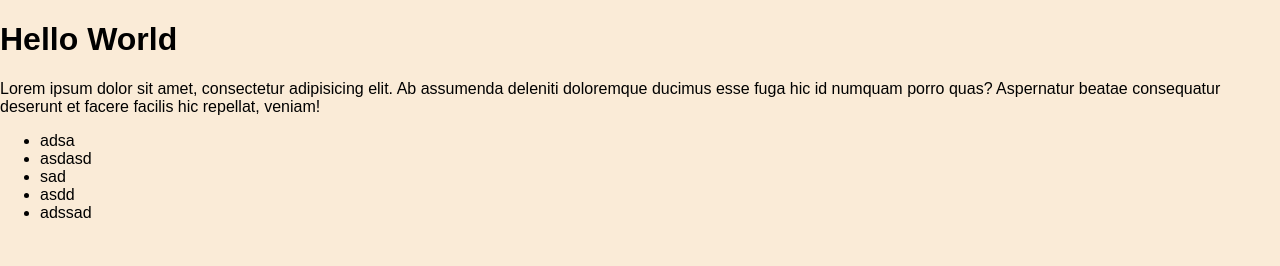
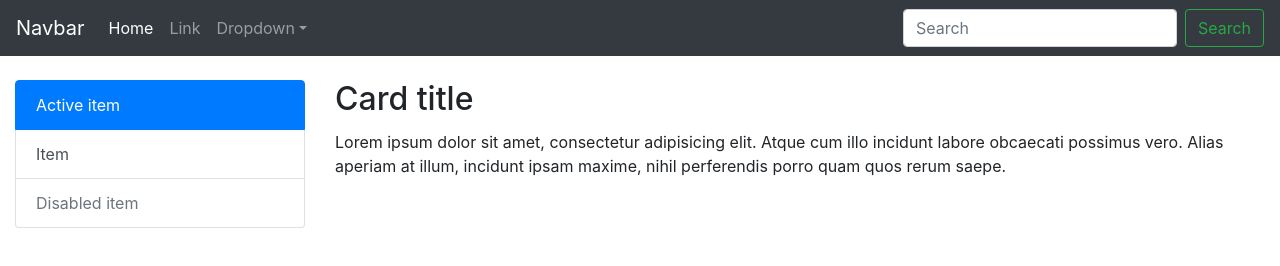
Before and after one commit to m-r-kushal/m-r-kushal.github.io, a plain HTML site: page index.html in a window 1280 px wide. Drawn offline with nearby package versions, Linux system fonts and the light colour scheme.

Commit message:
style added

```diff
--- a/index.html
+++ b/index.html
@@ -1,40 +1,82 @@
-<!DOCTYPE html>
-<html lang="en">
+<!doctype html>
+<html lang="en" xmlns="http://www.w3.org/1999/html">
 <head>
-    <meta charset="UTF-8">
     <title>Title</title>
-    <style>
-        body{
-            margin: 0;
-            padding: 0;
-            font-family: Arial, Helvetica, sans-serif;
+    <!-- Required meta tags -->
+    <meta charset="utf-8">
+    <meta content="width=device-width, initial-scale=1, shrink-to-fit=no" name="viewport">
 
-            background-color: antiquewhite;
-        }
+    <!-- Bootstrap CSS -->
+    <link crossorigin="anonymous" href="https://stackpath.bootstrapcdn.com/bootstrap/4.3.1/css/bootstrap.min.css"
+          integrity="sha384-ggOyR0iXCbMQv3Xipma34MD+dH/1fQ784/j6cY/iJTQUOhcWr7x9JvoRxT2MZw1T" rel="stylesheet">
+</head>
+<body>
+<nav class="navbar  navbar-expand-sm navbar-dark bg-dark">
+    <a class="navbar-brand" href="#">Navbar</a>
+    <button aria-controls="collapsibleNavId" aria-expanded="false" aria-label="Toggle navigation" class="navbar-toggler d-lg-none"
+            data-target="#collapsibleNavId"
+            data-toggle="collapse" type="button">
+        <span class="navbar-toggler-icon"></span>
+    </button>
+    <div class="collapse navbar-collapse" id="collapsibleNavId">
+        <ul class="navbar-nav mr-auto mt-2 mt-lg-0">
+            <li class="nav-item active">
+                <a class="nav-link" href="#">Home <span class="sr-only">(current)</span></a>
+            </li>
+            <li class="nav-item">
+                <a class="nav-link" href="#">Link</a>
+            </li>
+            <li class="nav-item dropdown">
+                <a aria-expanded="false" aria-haspopup="true" class="nav-link dropdown-toggle" data-toggle="dropdown" href="#"
+                   id="dropdownId">Dropdown</a>
+                <div aria-labelledby="dropdownId" class="dropdown-menu">
+                    <a class="dropdown-item" href="#">Action 1</a>
+                    <a class="dropdown-item" href="#">Action 2</a>
+                </div>
+            </li>
+        </ul>
+        <form class="form-inline my-2 my-lg-0">
+            <input class="form-control mr-sm-2" placeholder="Search" type="text">
+            <button class="btn btn-outline-success my-2 my-sm-0" type="submit">Search</button>
+        </form>
+    </div>
+</nav>
+
+<div class="container-fluid">
+
+    <div class="row mt-4">
+        <div class="col-md-3">
+            <div class="list-group">
+                <a href="#" class="list-group-item list-group-item-action active">Active item</a>
+                <a href="#" class="list-group-item list-group-item-action">Item</a>
+                <a href="#" class="list-group-item list-group-item-action disabled">Disabled item</a>
+            </div>
+        </div>
+
+        <div class="col-md-9">
+                <h2 class="card-title">Card title</h2>
+                <p class="card-text">Lorem ipsum dolor sit amet, consectetur adipisicing elit. Atque cum illo incidunt
+                    labore obcaecati possimus vero. Alias aperiam at illum, incidunt ipsam maxime, nihil perferendis
+                    porro quam quos rerum saepe.</p>
+
+        </div>
 
 
+    </div>
+
+</div>
 
 
-    </style>
-
-
-
-</head>
-<body>
-<h1>Hello World</h1>
-
-<p>
-    Lorem ipsum dolor sit amet, consectetur adipisicing elit. Ab assumenda deleniti doloremque ducimus esse fuga hic id
-    numquam porro quas? Aspernatur beatae consequatur deserunt et facere facilis hic repellat, veniam!
-</p>
-
-<ul>
-    <li>adsa</li>
-    <li>asdasd</li>
-    <li>sad</li>
-    <li>asdd</li>
-    <li>adssad</li>
-</ul>
-
+<!-- Optional JavaScript -->
+<!-- jQuery first, then Popper.js, then Bootstrap JS -->
+<script crossorigin="anonymous"
+        integrity="sha384-q8i/X+965DzO0rT7abK41JStQIAqVgRVzpbzo5smXKp4YfRvH+8abtTE1Pi6jizo"
+        src="https://code.jquery.com/jquery-3.3.1.slim.min.js"></script>
+<script crossorigin="anonymous"
+        integrity="sha384-UO2eT0CpHqdSJQ6hJty5KVphtPhzWj9WO1clHTMGa3JDZwrnQq4sF86dIHNDz0W1"
+        src="https://cdnjs.cloudflare.com/ajax/libs/popper.js/1.14.7/umd/popper.min.js"></script>
+<script crossorigin="anonymous"
+        integrity="sha384-JjSmVgyd0p3pXB1rRibZUAYoIIy6OrQ6VrjIEaFf/nJGzIxFDsf4x0xIM+B07jRM"
+        src="https://stackpath.bootstrapcdn.com/bootstrap/4.3.1/js/bootstrap.min.js"></script>
 </body>
 </html>
```
